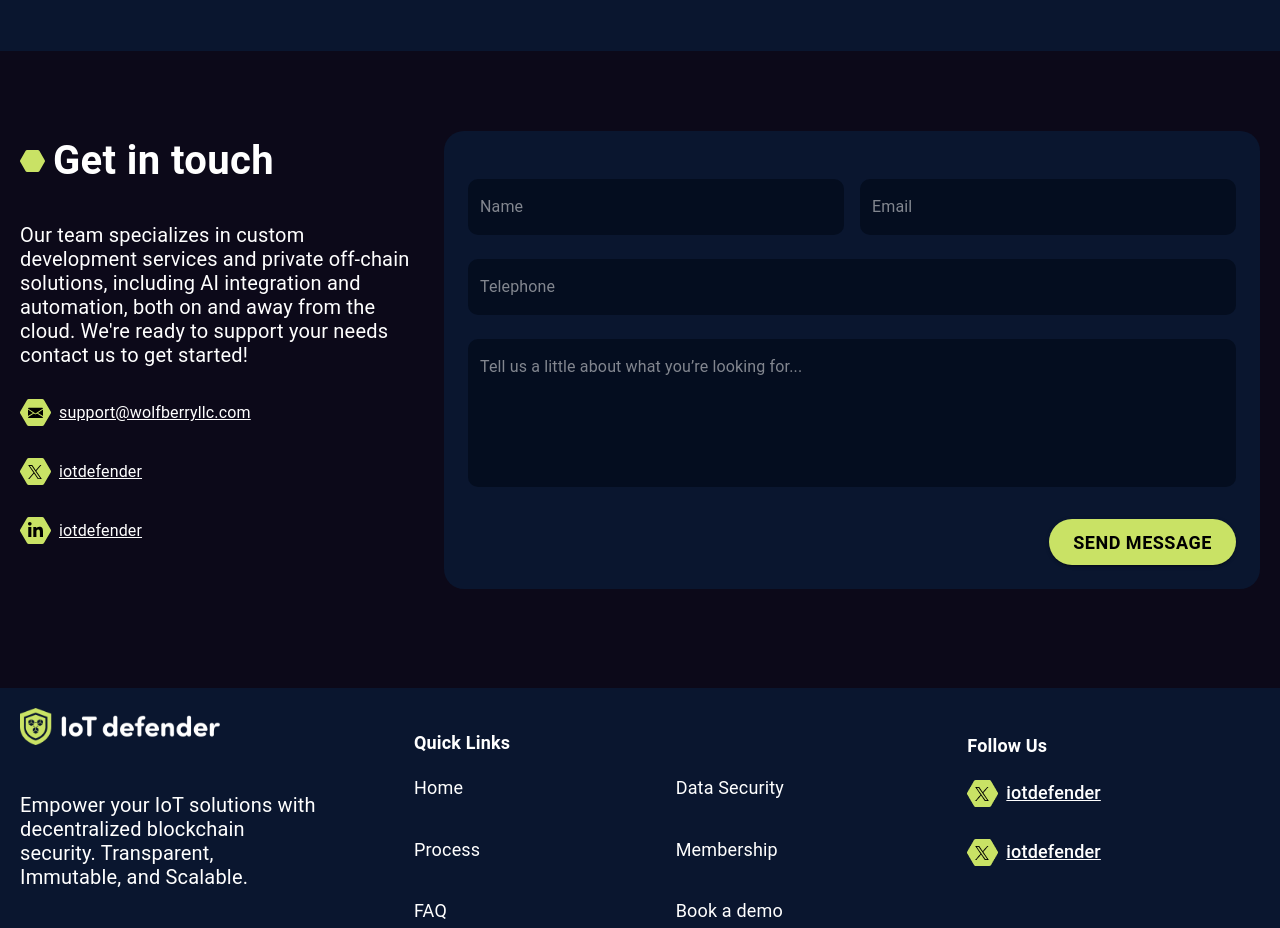
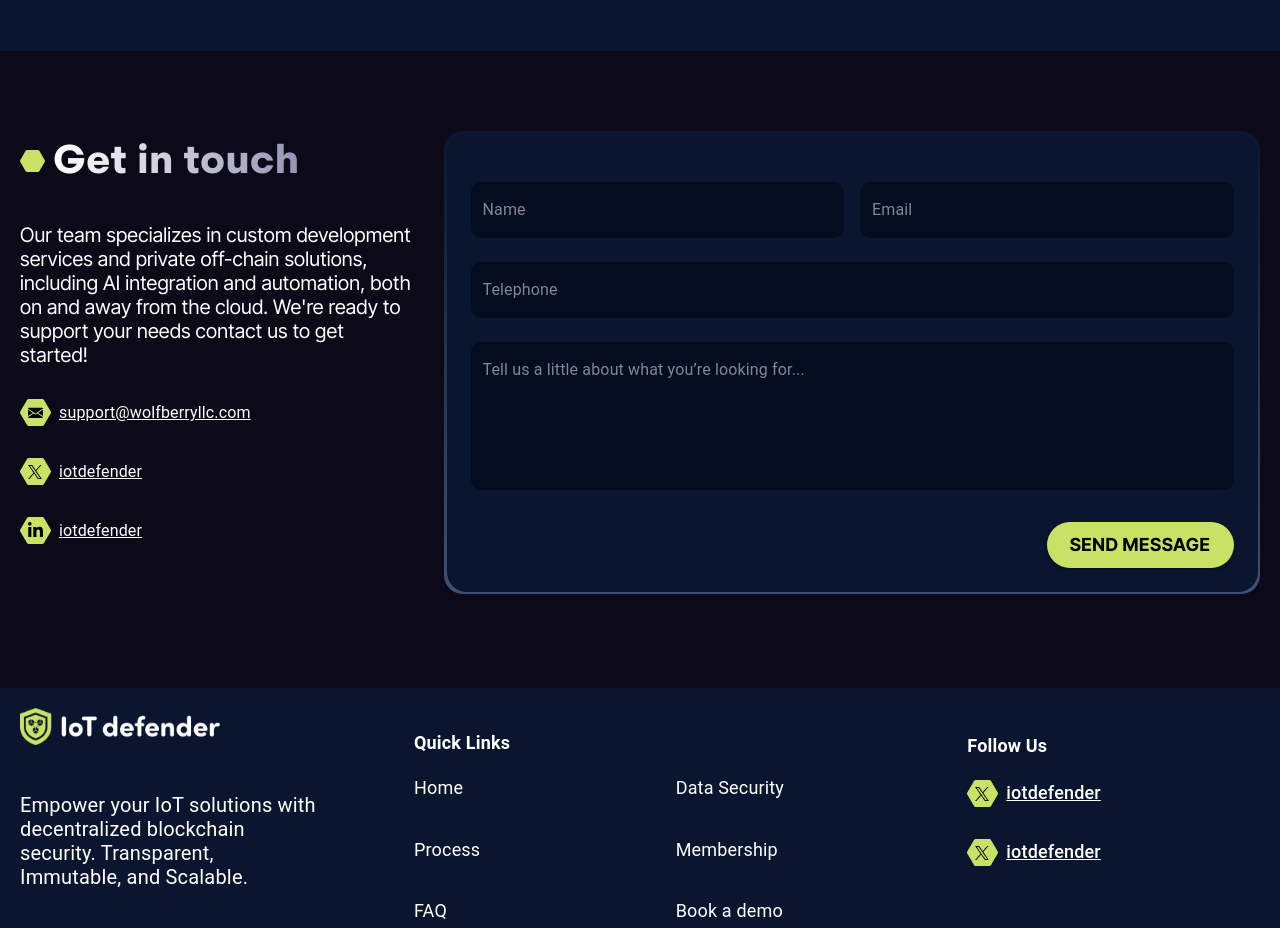
Before and after one commit to mfaisalakram/IOT-Defender, a React (Create React App) app: page / in a window 1280 px wide. Shown: the part 4360-5288 px from the top of the page. Built offline with nearby package versions, Linux system fonts and the light colour scheme.

Commit message:
general fixings

```diff
--- a/src/component/GetInTouch/GetInTouch.js
+++ b/src/component/GetInTouch/GetInTouch.js
@@ -42,7 +42,18 @@
               <DotIcon />
               <Typography
                 className="main-heading"
-                sx={{ fontSize: "40px", marginLeft: 1, fontWeight: "700" }}
+                sx={{
+                  fontSize: "40px",
+                  marginLeft: 1,
+                  fontWeight: "700",
+                  fontFamily: "Scandla-Bold",
+                  background:
+                    "linear-gradient(to right, white 0%, #9595b2 100%)",
+                  WebkitBackgroundClip: "text",
+                  WebkitTextFillColor: "transparent",
+                  backgroundClip: "text",
+                  textFillColor: "transparent",
+                }}
               >
                 Get in touch
               </Typography>
@@ -53,6 +64,7 @@
                 fontWeight: "400",
                 lineHeight: "24px",
                 mb: 4,
+                fontFamily: "Inter Tight",
               }}
             >
               Our team specializes in custom development services and private
@@ -148,19 +160,25 @@
             </Box>
           </Grid>
           <Grid item xs={12} md={8}>
+            <Box className="global-block-wrapper_top">
               <Box
                 sx={{
-                background: "#0A162F",
+                  background: "#0A162F !important",
                   p: 3,
                   color: "white",
                   borderRadius: "20px",
                   maxWidth: "882px",
                   maxHeight: "493px",
                 }}
+                className="global-block_top form"
               >
                 <form onSubmit={handleSubmit}>
                   <Box
-                  sx={{ display: "flex", flexDirection: "row", marginBlock: 3 }}
+                    sx={{
+                      display: "flex",
+                      flexDirection: "row",
+                      marginBlock: 3,
+                    }}
                   >
                     <TextField
                       InputLabelProps={{ style: { color: "#82868F" } }}
@@ -179,7 +197,7 @@
                       fullWidth
                       value={formValues.name}
                       onChange={handleChange}
-                    sx={{ mr: 2 }}
+                      sx={{ mr: 2, fontFamily: "Inter Tight" }}
                     />
                     <TextField
                       InputLabelProps={{ style: { color: "#82868F" } }}
@@ -198,6 +216,7 @@
                       fullWidth
                       value={formValues.email}
                       onChange={handleChange}
+                      sx={{ fontFamily: "Inter Tight" }}
                     />
                   </Box>
                   <Box sx={{ display: "flex", flexDirection: "row" }}>
@@ -224,6 +243,7 @@
                         mr: 2,
                         width: "775px !important",
                         marginRight: "0px !important",
+                        fontFamily: "Inter Tight",
                       }}
                     />
                   </Box>
@@ -247,6 +267,7 @@
                       rows={5}
                       value={formValues.description}
                       onChange={handleChange}
+                      sx={{ fontFamily: "Inter Tight" }}
                     />
                   </Box>
 
@@ -257,6 +278,7 @@
                         fontSize: { xs: "16px", md: "18px" },
                         fontWeight: "700",
                         lineHeight: "21.78px",
+                        fontFamily: "Inter Tight",
                         color: "black",
                         background: "#C9E265",
                         borderRadius: "100px",
@@ -276,6 +298,7 @@
                     </Button>
                   </Box>
                 </form>
+              </Box>
             </Box>
             <Box
               sx={{
```
Lines whose indentation alone changed are shown as unchanged.
